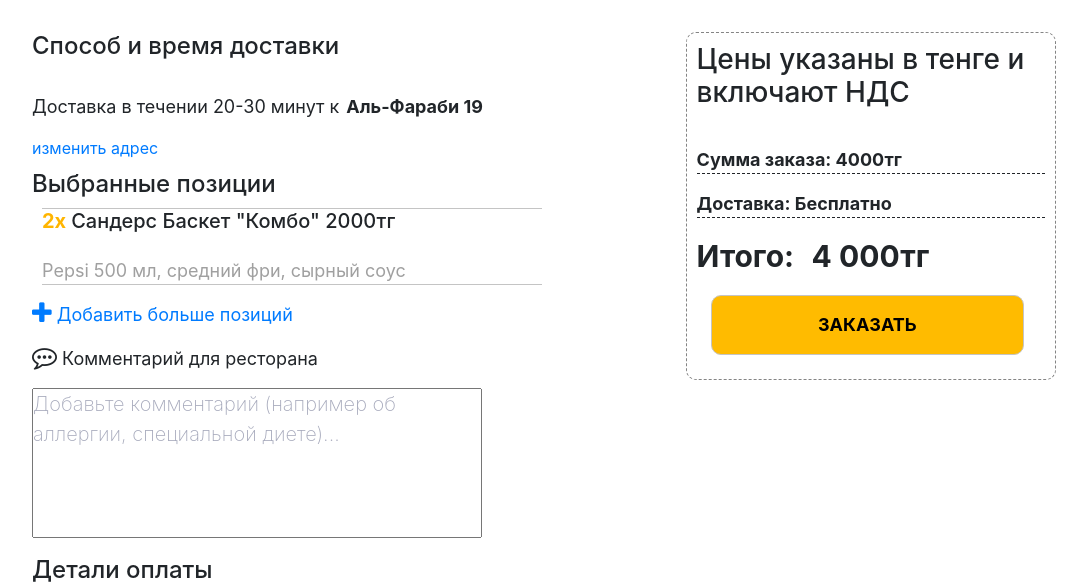
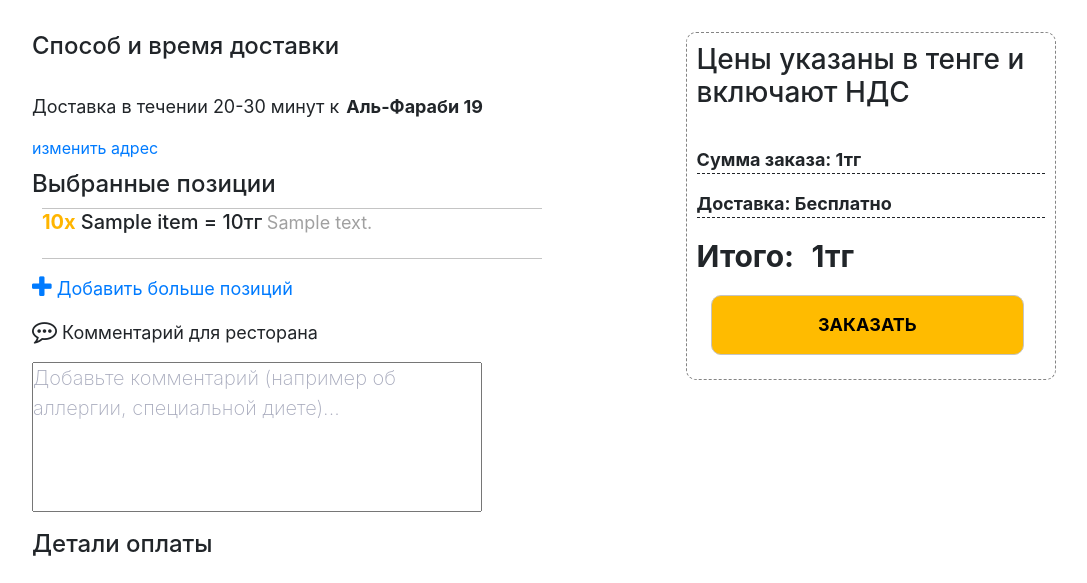
Before and after one commit to orazkarl/dostavkakz, a Django app: template templates/landing/cart_detail.html in a window 1280 px wide. Shown: the part 650-1233 px from the top of the page, without its empty margins (32-1119 px from the left). Run offline with Django 3.2, Linux system fonts and the light colour scheme; the template is opened without the code that fills it: most values are stand-ins (such as "Sample title", 1, 10 or a date in 2020); some libraries are stand-ins or nearby versions.

Commit message:
Cart detail

```diff
--- a/landing/views.py
+++ b/landing/views.py
@@ -80,6 +80,7 @@ class StoreView(DetailView):
             product_id = item['product_id']
             product = Product.objects.get(id=product_id)
             if store_slug == product.store.slug:
+                item['description'] = product.description
                 items.append(item)
                 total_price.append(item['quantity'] * float(item['price']))
         total_price = sum(total_price)
@@ -148,6 +149,7 @@ def cart_detail(request, slug):
         product_id = item['product_id']
         product = Product.objects.get(id=product_id)
         if slug == product.store.slug:
+            item['description'] = product.description
             items.append(item)
             total_price.append(item['quantity'] * float(item['price']))
     total_price = sum(total_price)
--- a/templates/landing/cart_detail.html
+++ b/templates/landing/cart_detail.html
@@ -10,47 +10,67 @@
 {% endblock %}
 {% block content %}
     <style>
-    header{
+        header {
             background-color: #fff !important;
         }
     </style>
-    <iframe frameborder="no" style="width: 100%;border: 1px solid #a3a3a3;box-sizing: border-box;" width="640" height="600" src="http://widgets.2gis.com/widget?type=firmsonmap&amp;options=%7B%22pos%22%3A%7B%22lat%22%3A43.23455750575289%2C%22lon%22%3A76.95727586746217%2C%22zoom%22%3A16%7D%2C%22opt%22%3A%7B%22city%22%3A%22almaty%22%7D%2C%22org%22%3A%229429940001617972%22%7D"></iframe>
+    <iframe frameborder="no" style="width: 100%;border: 1px solid #a3a3a3;box-sizing: border-box;" width="640"
+            height="600"
+            src="http://widgets.2gis.com/widget?type=firmsonmap&amp;options=%7B%22pos%22%3A%7B%22lat%22%3A43.23455750575289%2C%22lon%22%3A76.95727586746217%2C%22zoom%22%3A16%7D%2C%22opt%22%3A%7B%22city%22%3A%22almaty%22%7D%2C%22org%22%3A%229429940001617972%22%7D"></iframe>
 
     <div class="orderbody">
 
         <div class="ord1">
             <h4>Способ и время доставки</h4>
             <br class="brord">
-	    	<p>Доставка в течении 20-30 минут к <p class="adres1" style="font-weight: bold; padding-left: 7px;"> Аль-Фараби 19</p> <a href="">изменить адрес</a></p>
+            <p>Доставка в течении 20-30 минут к
+            <p class="adres1" style="font-weight: bold; padding-left: 7px;"> Аль-Фараби 19</p> <a href="">изменить
+            адрес</a></p>
 
 
             <div class="ord2">
                 <h4>Выбранные позиции</h4>
+                {% for item in items %}
                     <div class="pos" style="margin-top: 2%; height: auto;">
                     <div class="pos-body">
                         <div class="pos-info">
-		                <h5 class="name" style="display: inline-flex;"><p style="font-size: 20px; font-weight: bold; color: #FFB500FF; padding-right: 5px;">2x</p> Сандерс Баскет "Комбо" 2000тг</h5>
-		                <p class="info1">Pepsi 500 мл, средний фри, сырный соус</p>
+                            <h5 class="name" style="display: inline-flex;"><p
+                                    style="font-size: 20px; font-weight: bold; color: #FFB500FF; padding-right: 5px;">
+                                {{ item.quantity }}x</p>{{ item.name }} = {{ item.price|multiply:item.quantity }}тг
+                            </h5>
+                            <p class="info1">{{ item.description }}</p>
                         </div>
+                        <br>
                         <!-- 		            <div class="pos-img pos-img1">
                             <img src="img/banners/1.jpg" alt="" style="height: 70%; margin-top: 10%;">
                         </div> -->
                     </div>
                 </div>
+                {% endfor %}
+
                 <div class="plus" style="font-size: 20px;">
-				    <a href="#" onclick="history.back();"style="text-decoration: none; width: 300px;"><p><i class="fa fa-plus" aria-hidden="true" style="padding-right: 5px;"></i> Добавить больше позиций</p></a>
+                    <a href="#" onclick="history.back();" style="text-decoration: none; width: 300px;"><p><i
+                            class="fa fa-plus" aria-hidden="true" style="padding-right: 5px;"></i> Добавить больше
+                        позиций</p></a>
                     <br>
-				    <p><i class="fa fa-commenting-o" aria-hidden="true" style="padding-right: 5px;"></i> Комментарий для ресторана</p>
+                    <p><i class="fa fa-commenting-o" aria-hidden="true" style="padding-right: 5px;"></i> Комментарий для
+                        ресторана</p>
                     <br>
-				    <textarea rows="3" maxlength="400" placeholder="Добавьте комментарий (например об аллергии, специальной диете)..." class="comment" style="resize: none; width: 450px;" autocomplete="off"></textarea>
+                    <textarea rows="3" maxlength="400"
+                              placeholder="Добавьте комментарий (например об аллергии, специальной диете)..."
+                              class="comment" style="resize: none; width: 450px;" autocomplete="off"></textarea>
                 </div>
 
                 <div class="order">
                     <h4>Детали оплаты</h4>
                     <br>
-				    <a href="" style="text-decoration: none;"><p class="credit"><i class="fa fa-credit-card" aria-hidden="true" style="padding-right: 5px;"></i> Онлайн оплата</p></a>
+                    <a href="" style="text-decoration: none;"><p class="credit"><i class="fa fa-credit-card"
+                                                                                   aria-hidden="true"
+                                                                                   style="padding-right: 5px;"></i>
+                        Онлайн оплата</p></a>
                     <br>
-				    <p class="cash"><i class="fa fa-money" aria-hidden="true" style="padding-right: 5px;"></i> Наличными</p>
+                    <p class="cash"><i class="fa fa-money" aria-hidden="true" style="padding-right: 5px;"></i> Наличными
+                    </p>
                 </div>
             </div>
         </div>
@@ -62,10 +82,11 @@
 
             <div style="display: inline-flex; width: 100%; margin-top: 8%;">
                 <div style="width: 100%">
-			<p style="font-weight: bold; font-size: 18px; border-bottom: 1px dashed;">Сумма заказа:    4000тг</p>
-			<p style="font-weight: bold; font-size: 18px; border-bottom: 1px dashed;">Доставка:    Бесплатно</p>
+                    <p style="font-weight: bold; font-size: 18px; border-bottom: 1px dashed;">Сумма заказа: {{ total_price }}тг</p>
+                    <p style="font-weight: bold; font-size: 18px; border-bottom: 1px dashed;">Доставка: Бесплатно</p>
                     <div style="display: inline-flex; width: 100%">
-			<p style="font-weight: bold; font-size: 30px;">Итого:</p><p style="font-size: 30px; font-weight: bold; margin-left: 5%">4 000тг</p>
+                        <p style="font-weight: bold; font-size: 30px;">Итого:</p>
+                        <p style="font-size: 30px; font-weight: bold; margin-left: 5%">{{ total_price }}тг</p>
                     </div>
                 </div>
 
```
Also changed, not shown: templates/landing/store_detail.html (+14 -14 lines). Lines whose indentation alone changed are shown as unchanged.
